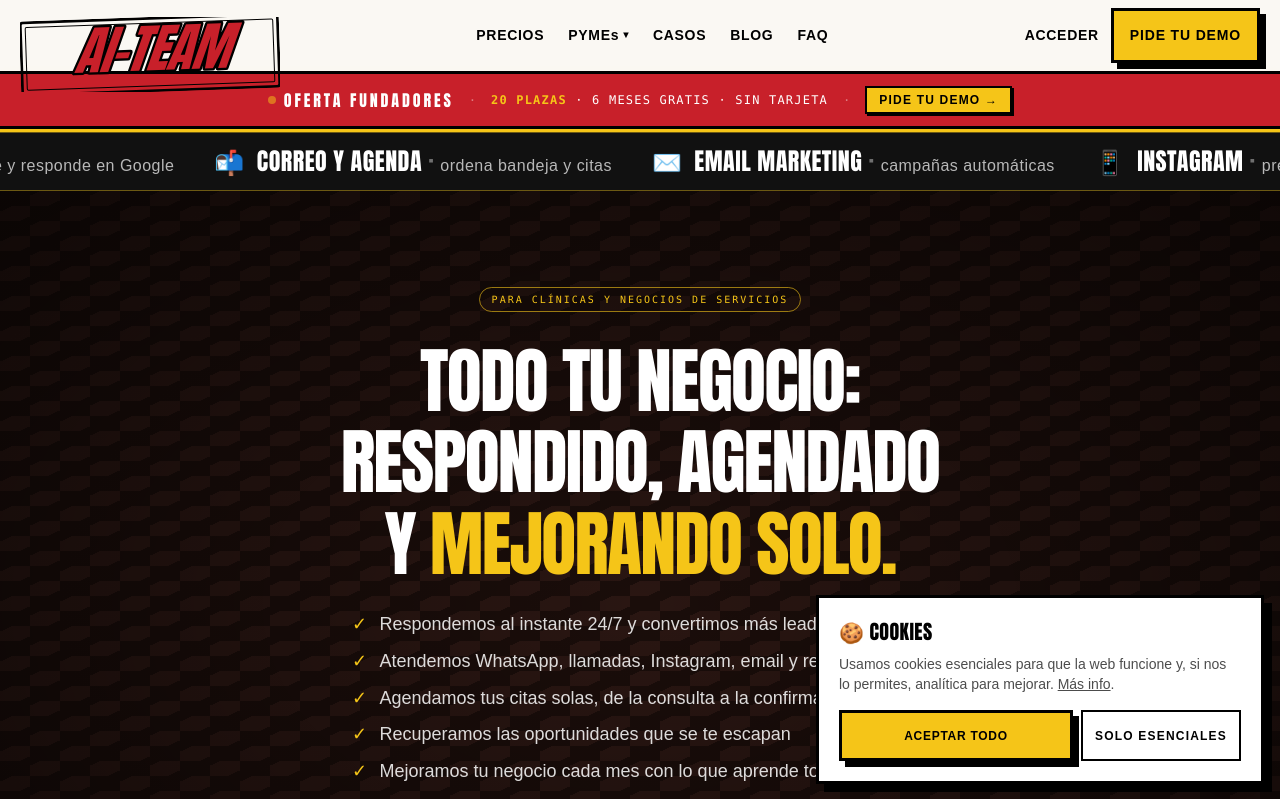
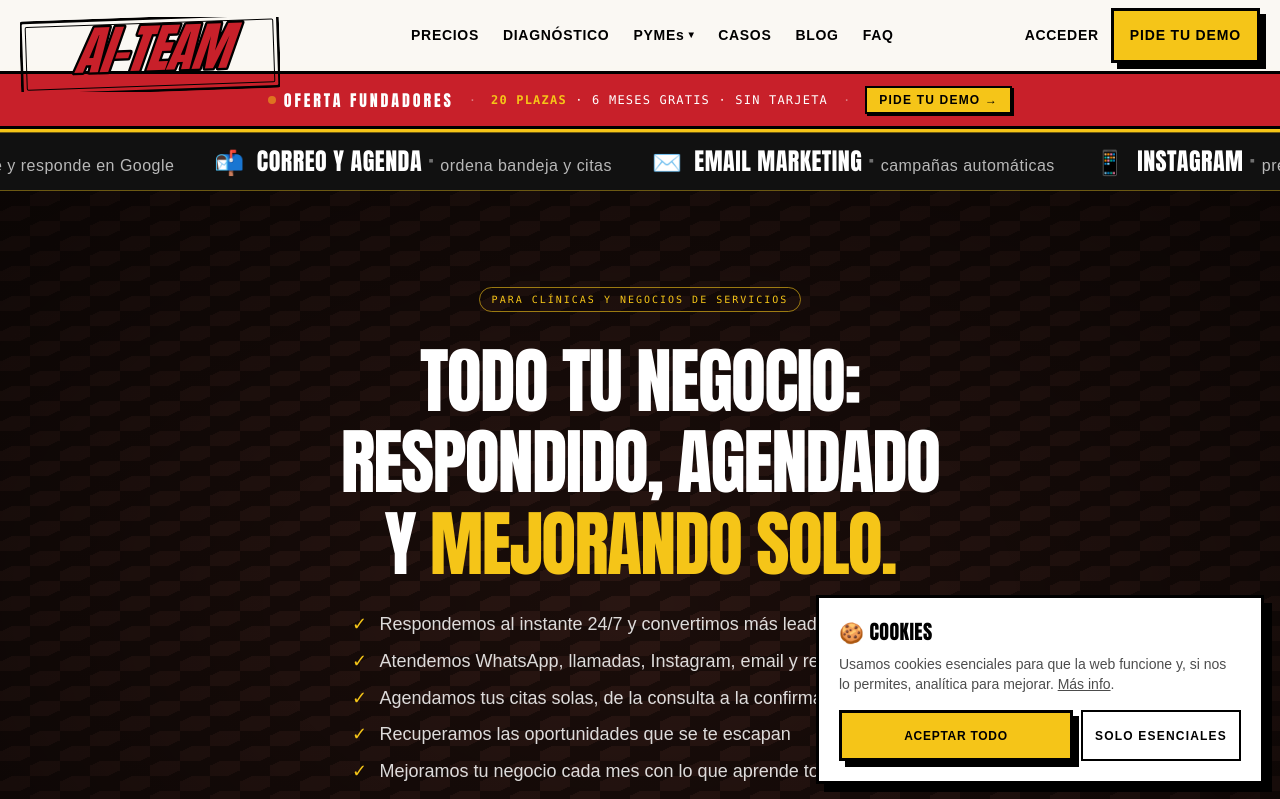
Before and after one commit to ecoprimemediterraneo-ops/team-ia, a Next.js app: page / in a window 1280 px wide. Shown: the top 799 px of the page. Built offline with nearby package versions, Linux system fonts and the light colour scheme.

Commit message:
feat(navbar): enlaza Diagnóstico en el menú principal
- Añade "Diagnóstico" en el nav desktop (tras Precios) y en el menú móvil
- Apunta a /diagnostico, mismo estilo que el resto de enlaces

```diff
--- a/src/components/Navbar.tsx
+++ b/src/components/Navbar.tsx
@@ -31,6 +31,9 @@ export default function Navbar() {
         <div className="hidden md:flex items-center gap-6 font-semibold text-sm uppercase tracking-wider">
           <a href="/precios" className="hover:text-[color:var(--red)] transition-colors">
             Precios
+          </a>
+          <a href="/diagnostico" className="hover:text-[color:var(--red)] transition-colors">
+            Diagnóstico
           </a>
 
           {/* PYMEs dropdown (hover + click, sin overlay bloqueante) */}
@@ -123,6 +126,13 @@ export default function Navbar() {
             Precios
           </a>
           <a
+            href="/diagnostico"
+            className="block font-bold text-sm uppercase tracking-wider hover:text-[color:var(--red)]"
+            onClick={() => setMenuOpen(false)}
+          >
+            Diagnóstico
+          </a>
+          <a
             href="/casos"
             className="block font-bold text-sm uppercase tracking-wider hover:text-[color:var(--red)]"
             onClick={() => setMenuOpen(false)}
```
